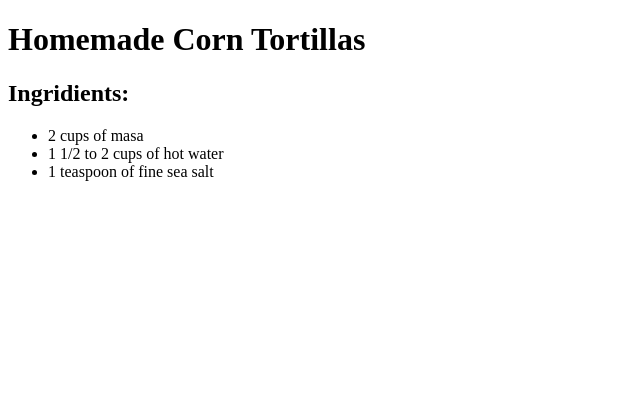
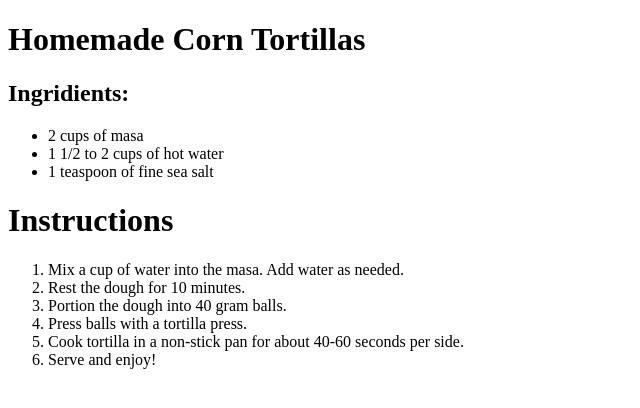
Before and after one commit to PacoX602X/odin-recipes, a plain HTML site: page corn-tortilla.html in a window 1280 px wide. Shown: the whole page, without its empty margins (0-640 px from the left). Drawn offline with Linux system fonts and the light colour scheme.

Commit message:
Added instructions.

```diff
--- a/corn-tortilla.html
+++ b/corn-tortilla.html
@@ -14,5 +14,15 @@
         <li>1 1/2 to 2 cups of hot water</li>
         <li>1 teaspoon of fine sea salt</li>
     </ul>
+    <h1>Instructions</h1>
+    <ol>
+        <li>Mix a cup of water into the masa. Add water as needed.</li>
+        <li>Rest the dough for 10 minutes.</li>
+        <li>Portion the dough into 40 gram balls.</li>
+        <li>Press balls with a tortilla press.</li>
+        <li>Cook tortilla in a non-stick pan for about 40-60 seconds per side.</li>
+        <li>Serve and enjoy!</li>
+    </ol>
+
 </body>
 </html>
```
